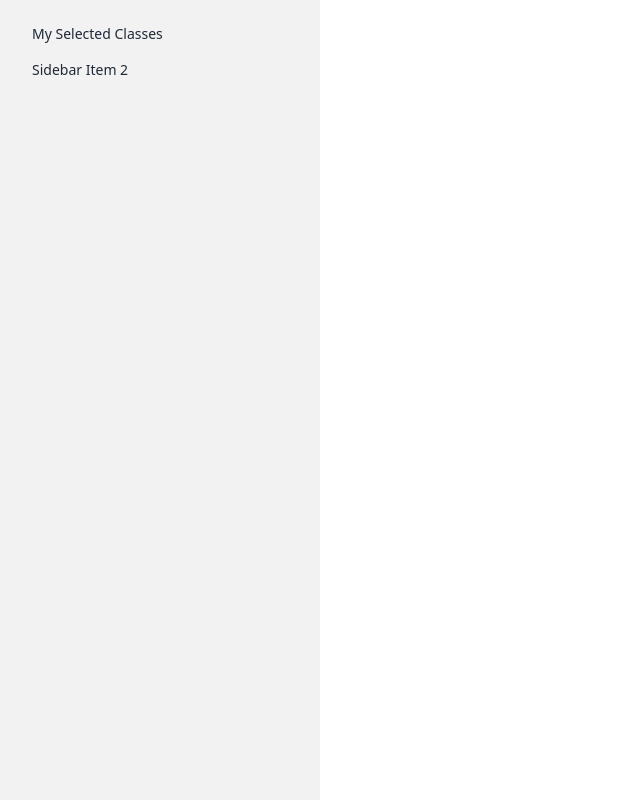
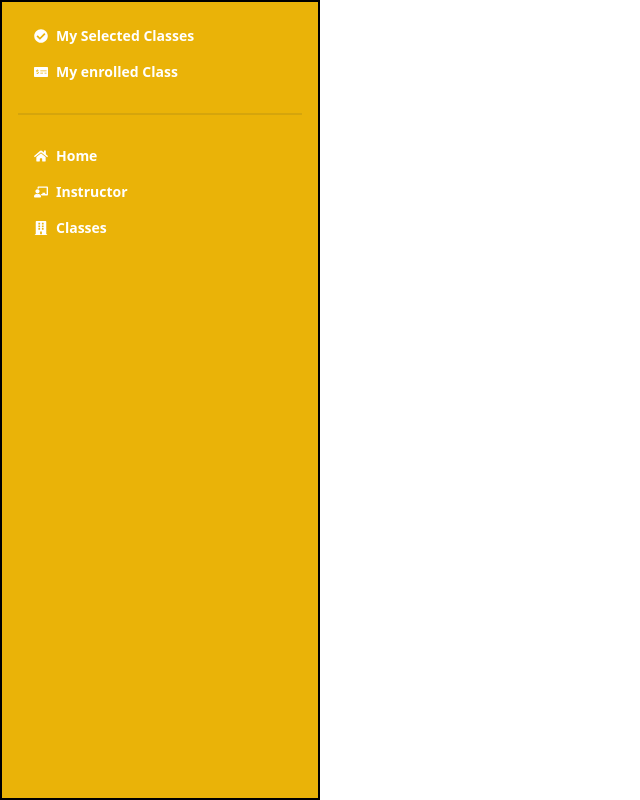
Before and after one commit to mottakinrahat/harmonyClasses, a React (Vite) app: page /Dashboard in a window 1280 px wide. Shown: the whole page, without its empty margins (0-640 px from the left). Built offline with nearby package versions, Linux system fonts and the light colour scheme; no server answers; sample sign-in values are in the browser's storage.

Commit message:
selectedClass

```diff
--- a/package.json
+++ b/package.json
@@ -10,12 +10,14 @@
     "preview": "vite preview"
   },
   "dependencies": {
+    "@emotion/react": "^11.11.1",
     "@tanstack/react-query": "^4.29.12",
     "axios": "^1.4.0",
     "firebase": "^9.22.1",
     "localforage": "^1.10.0",
     "match-sorter": "^6.3.1",
     "react": "^18.2.0",
+    "react-awesome-reveal": "^4.2.3",
     "react-dom": "^18.2.0",
     "react-hook-form": "^7.44.3",
     "react-hot-toast": "^2.4.1",
--- a/src/Layout/Dashboard.jsx
+++ b/src/Layout/Dashboard.jsx
@@ -1,7 +1,11 @@
-import React from 'react';
-import { Link, Outlet } from 'react-router-dom';
+import React, { useEffect } from 'react';
+import { Link, Navigate, Outlet } from 'react-router-dom';
+import { FaHome,FaChalkboardTeacher,FaBuilding,FaCheckCircle,FaMoneyCheckAlt } from "react-icons/fa";
+import Home from '../Pages/Home/Home/Home';
 
 const Dashboard = () => {
+
+    useEffect
     return (
         <div>
             <div className="drawer lg:drawer-open">
@@ -11,12 +15,17 @@ const Dashboard = () => {
                     <label htmlFor="my-drawer-2" className="btn btn-primary drawer-button lg:hidden">Open drawer</label>
 
                 </div>
-                <div className="drawer-side">
-                    <label htmlFor="my-drawer-2" className="drawer-overlay"></label>
-                    <ul className="menu p-4 w-80 h-full bg-base-200 text-base-content">
+                <div className="drawer-side ">
+                    <label htmlFor="my-drawer-2" className="drawer-overlay "></label>
+                    <ul className="menu p-4 w-80 h-full  text-white  bg-yellow-500 border-2 border-black roundedxl font-semibold">
                         {/* Sidebar content here */}
-                        <li><Link to="selectedClass">My Selected Classes</Link></li>
-                        <li><a>Sidebar Item 2</a></li>
+                        <li><Link to="selectedClass"><FaCheckCircle></FaCheckCircle> My Selected Classes</Link></li>
+                        <li><Link><FaMoneyCheckAlt></FaMoneyCheckAlt> My enrolled Class</Link></li>
+
+                        <div className='divider text-white'></div>
+                        <li><Link to="/"><FaHome></FaHome> Home</Link></li>
+                        <li><Link to="/instructors"><FaChalkboardTeacher></FaChalkboardTeacher> Instructor</Link></li>
+                        <li><Link to="/theClasses"><FaBuilding></FaBuilding> Classes</Link></li>
                     </ul>
 
                 </div>
--- a/src/Pages/Classes/OneClasses.jsx
+++ b/src/Pages/Classes/OneClasses.jsx
@@ -1,25 +1,27 @@
 import React, { useContext } from 'react';
 import { AuthContext } from '../../AuthProvider/AuthProvider';
 import Swal from 'sweetalert2';
+import useClasses from '../../hook/useClasses';
 
 const OneClasses = ({ classItem }) => {
-    const { _id,image, name, enrolled_students, activities,available_sits,instructor_name } = classItem;
+    const { _id, image, name, enrolled_students, activities, available_sits, instructor_name } = classItem;
     const filledSits = available_sits === 0 ? 'card card-side bg-red-500 shadow-xl' : 'card card-side bg-base-100 shadow-xl';
-
-    const { user  } = useContext(AuthContext)
-    const handleAddClass = classItem  => {
-        if(user && user.email){
-        const classItems={classId:_id,image, name, enrolled_students, activities,available_sits,instructor:instructor_name,email: user.email }
-        fetch('http://localhost:5000/addClasses',{
+    const [, refetch] = useClasses();
+    const { user } = useContext(AuthContext)
+    const handleAddClass = classItem => {
+        if (user && user.email) {
+            const classItems = { classId: _id, image, name, enrolled_students, activities, available_sits, instructor: instructor_name, email: user.email }
+            fetch('http://localhost:5000/addClasses', {
                 method: 'POST',
-            headers:{
+                headers: {
                     'content-type': 'application/json'
                 },
                 body: JSON.stringify(classItems)
             })
-        .then(res=>res.json())
-        .then(data=>{
-            if(data.insertedId){
+                .then(res => res.json())
+                .then(data => {
+                    if (data.insertedId) {
+                        refetch();
                         Swal.fire({
                             position: 'top-center',
                             icon: 'success',
@@ -49,7 +51,7 @@ const OneClasses = ({ classItem }) => {
                         }
                     </div>
                     <div className="card-actions justify-end">
-                        <button onClick={()=>handleAddClass(classItem)} className="btn btn-warning font-semibold">Add Class</button>
+                        <button onClick={() => handleAddClass(classItem)} className="btn btn-warning font-semibold">Add Class</button>
                     </div>
                 </div>
             </div>
--- a/src/Pages/Dashboard/SelectedClass/SelectedClass.jsx
+++ b/src/Pages/Dashboard/SelectedClass/SelectedClass.jsx
@@ -2,9 +2,10 @@ import React from 'react';
 import useAddClasses from '../../../hook/useAddClasses';
 import Classes from '../../Home/classes/Classes';
 import ShowSelectedClass from './ShowSelectedClass';
+import useClasses from '../../../hook/useClasses';
 
 const SelectedClass = () => {
-  const [addClasses, refetch] = useAddClasses();
+  const [oneClass, refetch] = useClasses();
 
   return (
     <div>
@@ -20,7 +21,7 @@ const SelectedClass = () => {
             </tr>
           </thead>
           <tbody>
-            {addClasses.map((addClass, index) => (
+            {oneClass.map((addClass, index) => (
               <ShowSelectedClass key={addClass._id} addClass={addClass} index={index + 1} />
             ))}
           </tbody>
--- a/src/Shared/Header/Header.jsx
+++ b/src/Shared/Header/Header.jsx
@@ -4,8 +4,10 @@ import { AuthContext } from '../../AuthProvider/AuthProvider';
 import { Tooltip } from 'react-tooltip';
 import logo from '../../assets/logo/Logo.png'
 import { FaSchool } from "react-icons/fa";
+import useClasses from '../../hook/useClasses';
 const Header = () => {
   const { user, logOut } = useContext(AuthContext)
+  const[oneClasses]=useClasses();
   console.log(user);
 
   const handleLogout = () => {
@@ -23,7 +25,7 @@ const Header = () => {
       <li><NavLink exact to="/" activeClassName="active">Home</NavLink></li>
       <li><NavLink to="/instructors" activeClassName="active">Instructor</NavLink></li>
       <li><NavLink to="/theClasses" activeClassName="active">Classes</NavLink></li>
-      <li><NavLink to="/dashboard" activeClassName="active" className='bg-yellow-200'><FaSchool className='w-10 h-4'></FaSchool> <div className="badge">+99</div></NavLink></li>
+      <li><NavLink to="/dashboard" activeClassName="active" className='bg-yellow-200'><FaSchool className='w-10 h-4'></FaSchool> <div className="badge">{oneClasses.length}</div></NavLink></li>
       <div className='flex gap-2 items-center'>
         <Tooltip id="my-tooltip" />
         {user && <img src={user?.photoURL} className='h-[45px] border rounded-full' alt="" data-tooltip-id="my-tooltip" data-tooltip-content={user?.displayName} />}
--- a/src/hook/useClasses.jsx
+++ b/src/hook/useClasses.jsx
@@ -4,14 +4,14 @@ import { AuthContext } from '../AuthProvider/AuthProvider';
 
 const useClasses = () => {
     const { user } = useContext(AuthContext);
-    const { isLoading, refetch, data: classes = [] } = useQuery({
-        queryKey: ['classes', user?.email],
+    const { refetch, data: oneClasses = [] } = useQuery({
+        queryKey: ['oneClass', user?.email],
         queryFn: async () => {
-            const response = await fetch(`http://localhost:5000/addClasses?email=${user?.email}`)
+            const response = await fetch(`http://localhost:5000/oneClass?email=${user?.email}`)
             return response.json();
         },
     })
-    return [classes, isLoading,refetch]
+    return [oneClasses,refetch]
 }
 
 export default useClasses;
```
Also changed, not shown: 1 other file (tests, documents, lock files or other folders). Lines whose indentation alone changed are shown as unchanged.
